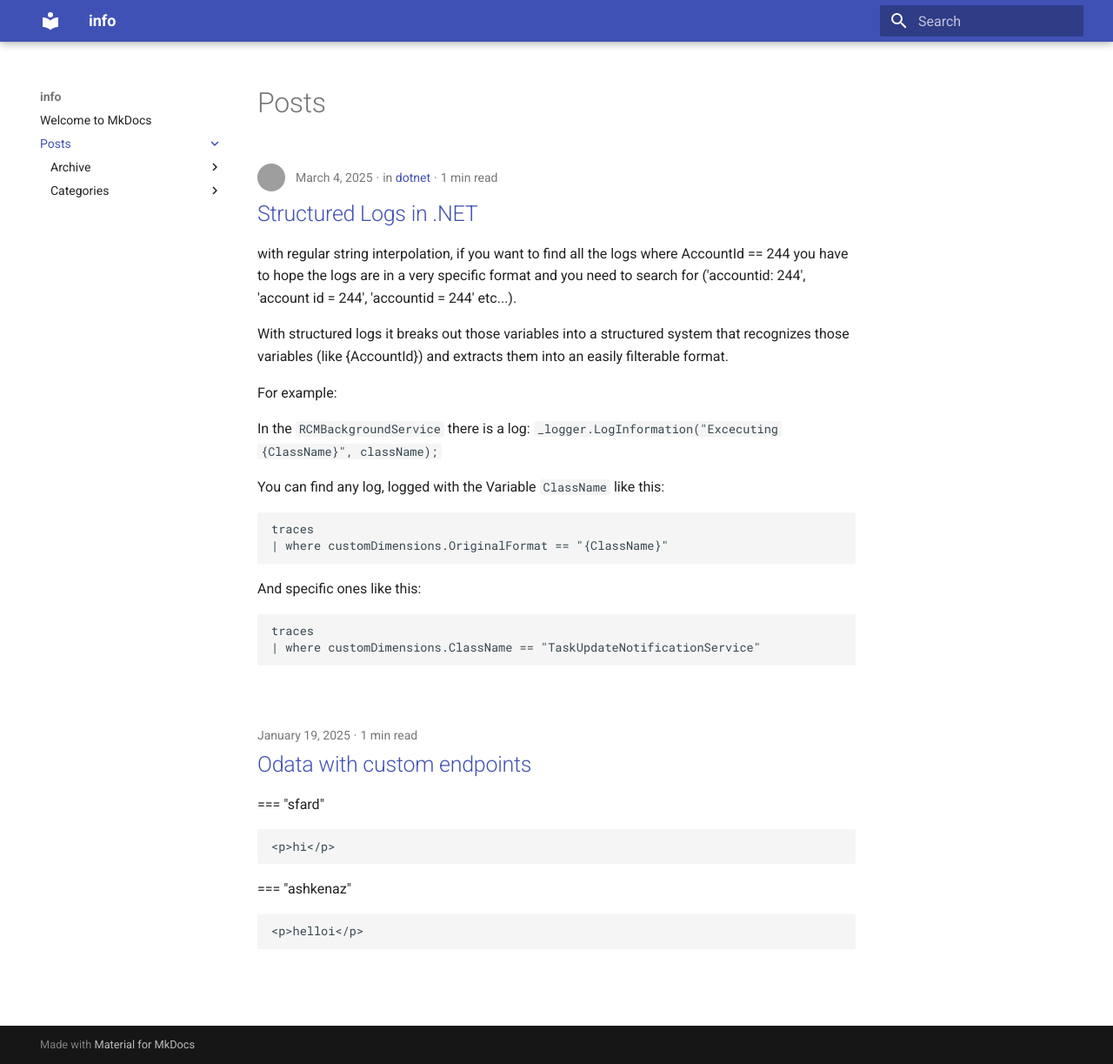
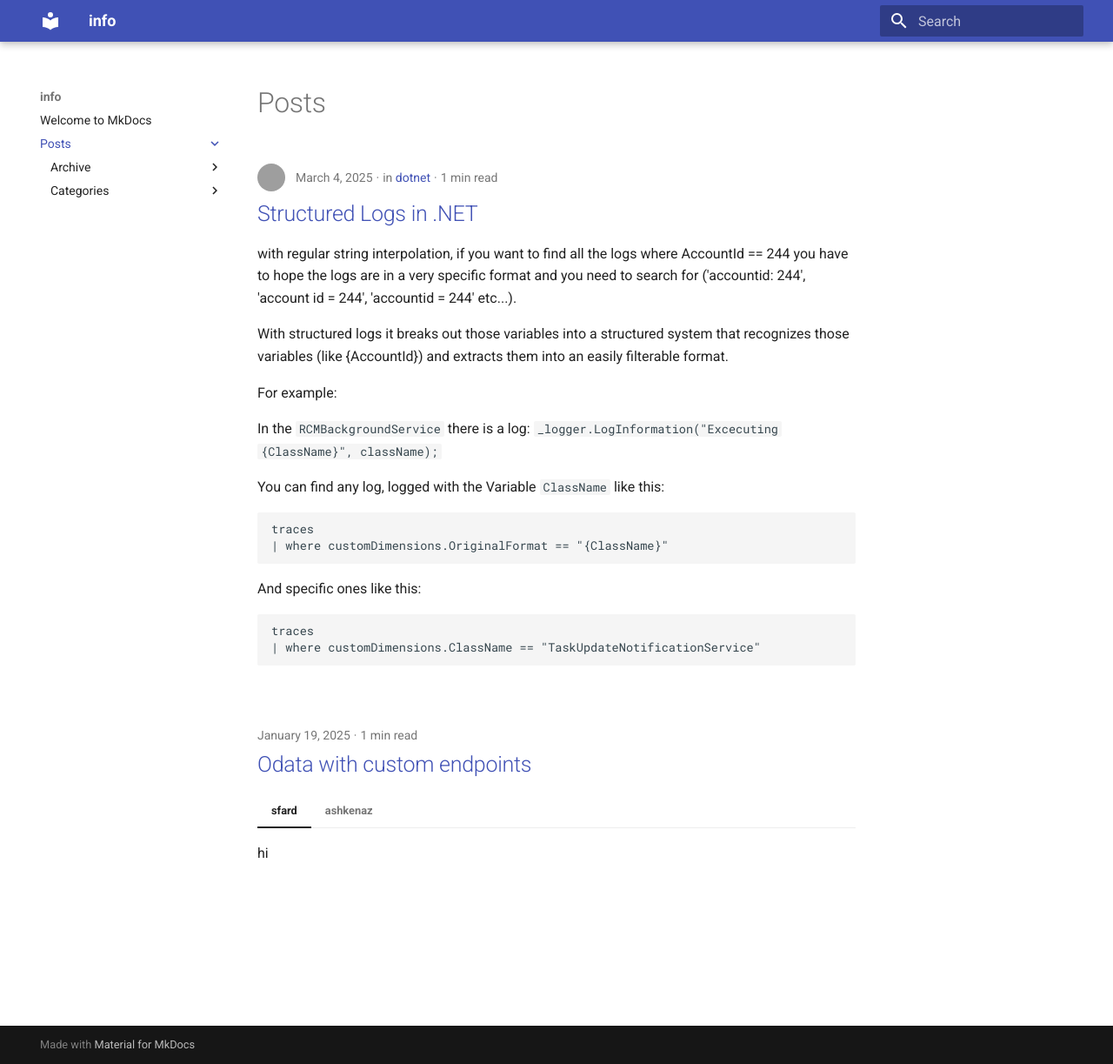
Before and after one commit to sharshi/t, an MkDocs documentation site: the page built from docs/posts/index.md, in a window 1280 px wide and 1223 px high. Shown: the whole window at 87% size. Built offline with MkDocs 1.6.1 and Material for MkDocs 9.7.7, drawn with Linux system fonts in a browser that asks for light colours; grey boxes are pictures that could not be loaded.

Commit message:
Update mkdocs.yml

```diff
--- a/mkdocs.yml
+++ b/mkdocs.yml
@@ -11,8 +11,12 @@ plugins:
   - blog:
       blog_dir: posts
 
-
 theme:
   name: material
   features:
     - navigation.indexes
+
+markdown_extensions:
+  - pymdownx.superfences
+  - pymdownx.tabbed:
+      alternate_style: true
```
